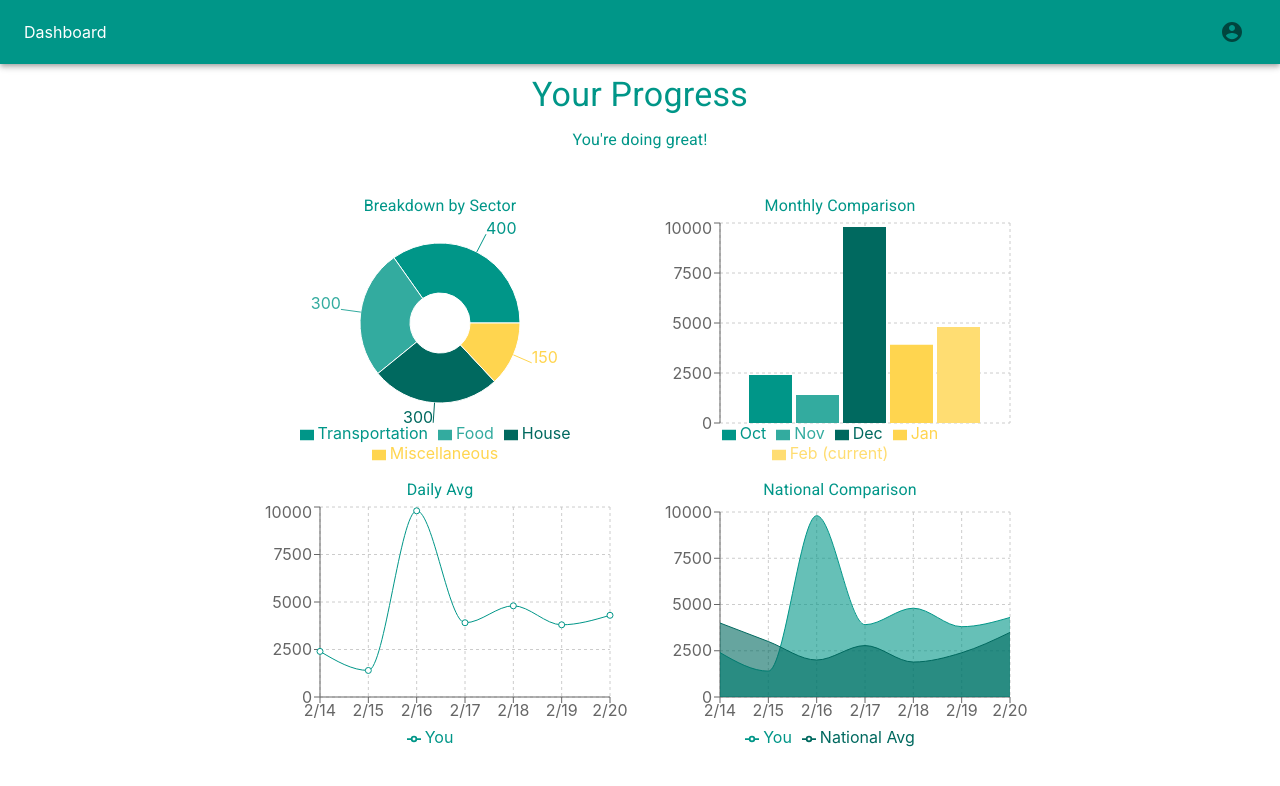
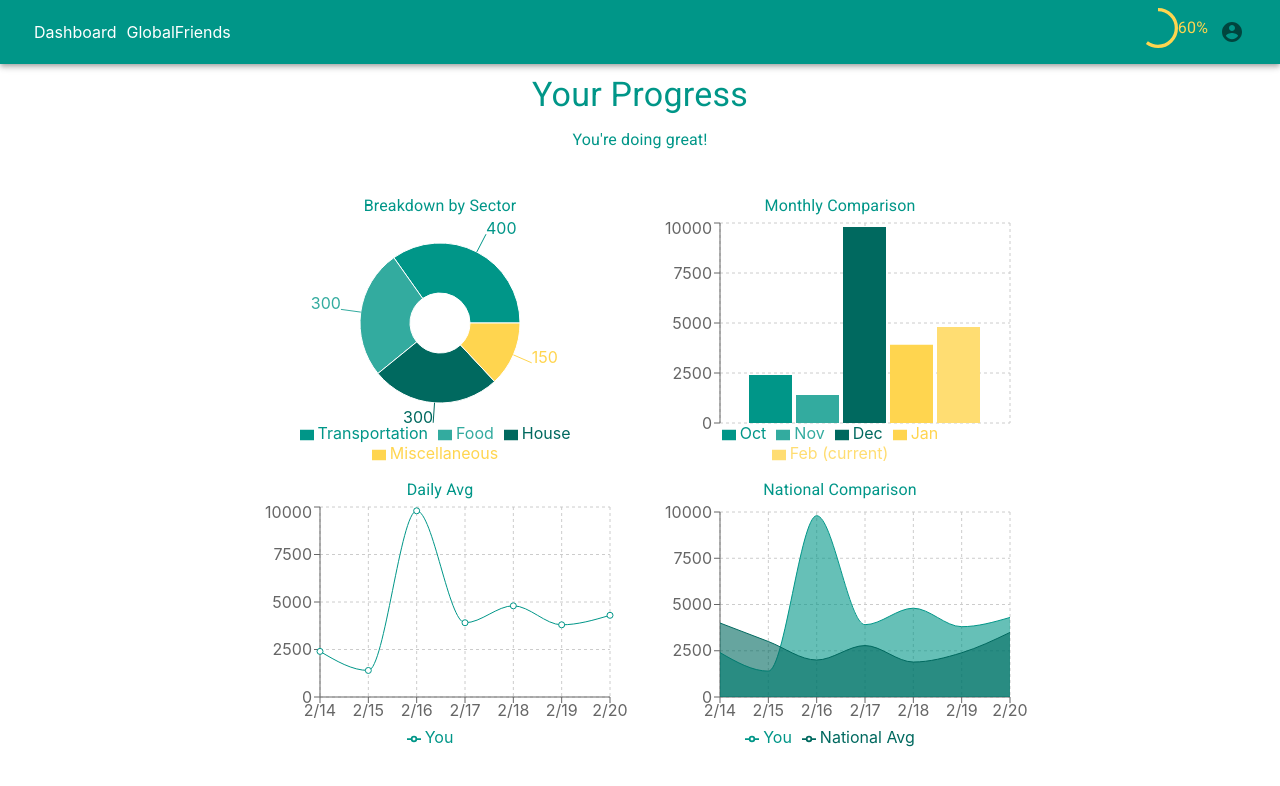
Before and after one commit to Yaffoman/SD_HACKS_2021_Frontend, a React (Create React App) app: page / in a window 1280 px wide. Shown: the top 786 px of the page. Built offline with nearby package versions, Linux system fonts and the light colour scheme.

Commit message:
updating navbar

```diff
--- a/src/components/Navbar/Navbar.js
+++ b/src/components/Navbar/Navbar.js
@@ -1,17 +1,16 @@
-import React, { useState } from 'react';
-import AppBar from '@material-ui/core/AppBar';
-import Toolbar from '@material-ui/core/Toolbar';
-import MenuIcon from '@material-ui/icons/Menu';
-import AccountCircle from '@material-ui/icons/AccountCircle';
-import IconButton from '@material-ui/core/IconButton';
-import Typography from '@material-ui/core/Typography';
-import Button from '@material-ui/core/Button';
-import { Link as RouterLink } from 'react-router-dom';
-import Link from '@material-ui/core/Link';
-import useAuth from '../Auth/Auth';
-import styles from './Navbar.module.css';
-import Menu from '@material-ui/core/Menu';
-import MenuItem from '@material-ui/core/MenuItem';
+import React, { useState } from "react";
+import AppBar from "@material-ui/core/AppBar";
+import Toolbar from "@material-ui/core/Toolbar";
+import AccountCircle from "@material-ui/icons/AccountCircle";
+import IconButton from "@material-ui/core/IconButton";
+import { Link as RouterLink } from "react-router-dom";
+import Link from "@material-ui/core/Link";
+import useAuth from "../Auth/Auth";
+import styles from "./Navbar.module.css";
+import Menu from "@material-ui/core/Menu";
+import MenuItem from "@material-ui/core/MenuItem";
+import Grid from "@material-ui/core/Grid";
+import Progress from "../Progress/Progress";
 
 function ProfileMenu() {
   const [anchor, setAnchor] = useState(null);
@@ -38,13 +37,59 @@ function ProfileMenu() {
         open={Boolean(anchor)}
         onClose={handleClose}
       >
-        <MenuItem onClick={handleClose}><RouterLink to='/profile'>Profile</RouterLink></MenuItem>
-        <MenuItem onClick={(event) => {
-          setUser(null);
-          handleClose(event);
-        }}>Logout</MenuItem>
+        <MenuItem onClick={handleClose}>
+          <RouterLink to="/profile">Profile</RouterLink>
+        </MenuItem>
+        <MenuItem
+          onClick={(event) => {
+            setUser(null);
+            handleClose(event);
+          }}
+        >
+          Logout
+        </MenuItem>
       </Menu>
     </div>
+  );
+}
+
+function LoggedIn() {
+  return (
+    <>
+      <div className={styles.leftAligned}>
+        <Link component={RouterLink} to="/" color="inherit" className={styles.navbarItem}>
+          Dashboard
+        </Link>
+        <Link component={RouterLink} to="/Global" color="inherit">
+          Global
+        </Link>
+        <Link component={RouterLink} to="/Friends" color="inherit">
+          Friends
+        </Link>
+      </div>
+
+      <div className={styles.rightAligned}>
+        <Grid item>
+          <Progress percentage={60} />
+        </Grid>
+        <ProfileMenu />
+      </div>
+    </>
+  );
+}
+
+function NotLoggedIn() {
+  return (
+    <>
+      <Link
+        component={RouterLink}
+        className={styles.rightAligned}
+        to="/login"
+        color="inherit"
+      >
+        Login
+      </Link>
+    </>
   );
 }
 
@@ -54,13 +99,21 @@ export default function Navbar() {
   return (
     <AppBar position="sticky" color={"primary"}>
       <Toolbar className={styles.toolbar}>
-        <Link component={RouterLink} to='/' color="inherit">Dashboard</Link>
-        {user
-          ? <ProfileMenu />
-          // TODO maybe user instead: ? <Button color="inherit" onClick={() => setUser(null)}>Logout</Button>
-          : <Link component={RouterLink} to='/login' color="inherit">Login</Link>
-        }
+        {user ? <LoggedIn /> : <NotLoggedIn />}
       </Toolbar>
     </AppBar>
-  )
+  );
+
+  // return (
+  //   <AppBar position="sticky" color={"primary"}>
+  //     <Toolbar className={styles.toolbar}>
+  //       <Link component={RouterLink} to='/' color="inherit">Dashboard</Link>
+  //       {user
+  //         ? <ProfileMenu />
+  //         // TODO maybe user instead: ? <Button color="inherit" onClick={() => setUser(null)}>Logout</Button>
+  //         : <Link component={RouterLink} to='/login' color="inherit">Login</Link>
+  //       }
+  //     </Toolbar>
+  //   </AppBar>
+  // )
 }
--- a/src/components/Navbar/Navbar.module.css
+++ b/src/components/Navbar/Navbar.module.css
@@ -2,3 +2,20 @@
   display: flex;
   justify-content: space-between;
 }
+
+.leftAligned {
+  display: flex;
+  justify-content: space-between;
+  padding-right: auto;
+}
+
+.rightAligned {
+  display: flex;
+  justify-content: space-between;
+  padding-left: auto;
+}
+
+.navbarItem {
+  padding-left: 10px;
+  padding-right: 10px;
+}
--- a/src/components/Progress/Progress.js
+++ b/src/components/Progress/Progress.js
@@ -1,28 +1,26 @@
-import React from 'react';
+import React from "react";
 import CircularProgress from "@material-ui/core/CircularProgress";
 import Box from "@material-ui/core/Box";
 import Typography from "@material-ui/core/Typography";
+import Grid from '@material-ui/core/Grid';
 
-export default function Progress({percentage}) {
-    return (
-        <>
-            <Box position="relative" display="inline-flex">
-                <CircularProgress size={'30rem'} color={"secondary"} variant={"determinate"} value={percentage}/>
-                <Box
-                    top={0}
-                    left={0}
-                    bottom={0}
-                    right={0}
-                    position="absolute"
-                    display="flex"
-                    alignItems="center"
-                    justifyContent="center"
-                >
-                    <Typography variant="h2" component="div" color="textSecondary">{`${Math.round(
-                        percentage,
-                    )}%`}</Typography>
-                </Box>
-            </Box>
-        </>
-    )
+export default function Progress({ percentage }) {
+  return (
+    <Grid container justify="center" alignItems="center" alignContent="center">
+      <Box position="relative" display="inline-flex">
+        <CircularProgress
+          color={"secondary"}
+          variant={"determinate"}
+          value={percentage}
+        />
+        </Box>
+        <Box position="relative" alignItems="center" justifyContent="center">
+          <Typography
+            variant="subtitle1"
+            component="div"
+            color="secondary"
+          >{`${Math.round(percentage)}%`}</Typography>
+      </Box>
+    </Grid>
+  );
 }
--- a/src/pages/Dashboard/Dashboard.js
+++ b/src/pages/Dashboard/Dashboard.js
@@ -5,6 +5,7 @@ import BarChart from "../../components/BarChart/BarChart";
 import AreaChart from "../../components/Charts/AreaChart";
 import { Grid, Typography } from "@material-ui/core";
 import styles from "./Dashboard.module.css";
+import Progress from '../../components/Progress/Progress';
 
 export default function Dashboard() {
   const chartWidth = 400;
--- a/src/pages/Dashboard/Dashboard.module.css
+++ b/src/pages/Dashboard/Dashboard.module.css
@@ -11,3 +11,8 @@
 .subtitle {
   margin-top: 10px;
 }
+
+.progressChart {
+  max-height: 50px;
+  width: 100%;
+}
```
